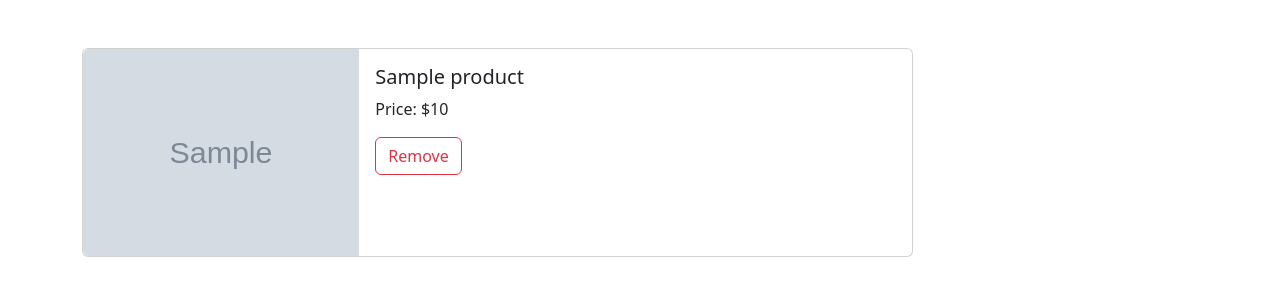
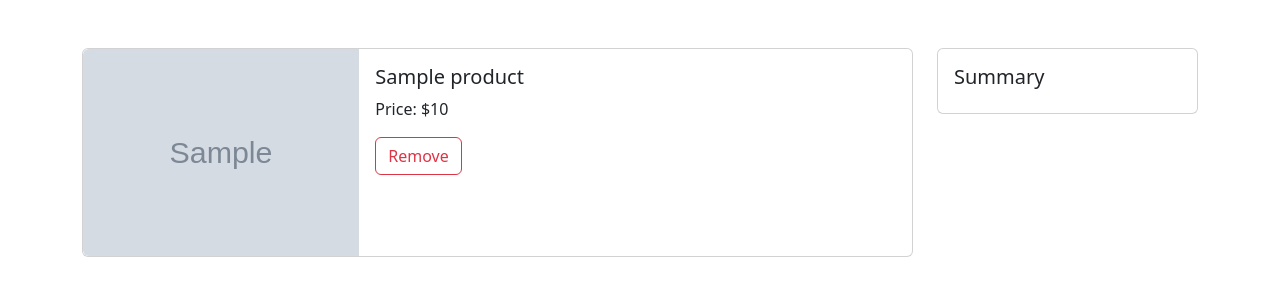
Before and after one commit to ivantverdy/astro_shop, a Django app: template django_shop/shopping_cart/templates/cart_home.html in a window 1280 px wide. Shown: the part 315-615 px from the top of the page. Run offline with Django 5.2, Linux system fonts and the light colour scheme; the template is opened without the code that fills it: most values are stand-ins (such as "Sample title", 1, 10 or a date in 2020); grey boxes marked "Sample" are stand-in pictures; some libraries are stand-ins or nearby versions.

Commit message:
added summary section

```diff
--- a/django_shop/shopping_cart/templates/cart_home.html
+++ b/django_shop/shopping_cart/templates/cart_home.html
@@ -41,7 +41,11 @@
         </div>
         <div class="col-lg-3">
             <!-- Cart summary -->
-
+            <div class="card">
+                <div class="card-body">
+                    <h5 class="card-title">Summary</h5>
+                </div>
+            </div>
         </div>
         {% else %}
         <div class="container my-3" style="min-height: calc(100vh - 436px);">
```
